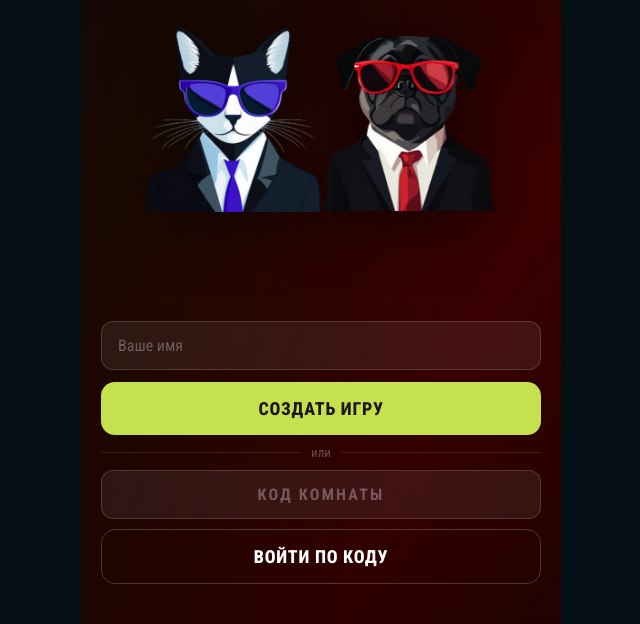
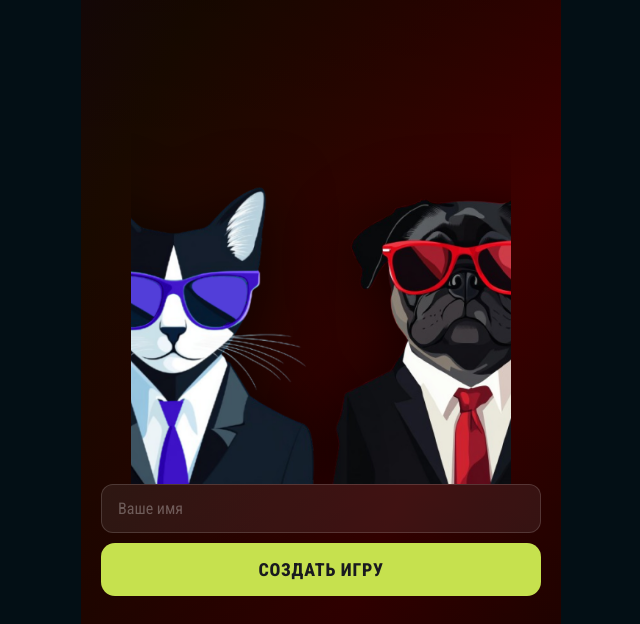
Before and after one commit to alehuiux-art/codenames, a website: page public/index.html in a window 1280 px wide. Shown: the part 176-800 px from the top of the page, without its empty margins (319-959 px from the left). Drawn offline with nearby package versions, Linux system fonts and the light colour scheme.

Commit message:
Home screen: remove manual join, no-scroll layout with flex heroes

```diff
--- a/public/index.html
+++ b/public/index.html
@@ -106,8 +106,9 @@
 
   #screen-home {
     position: relative; overflow: hidden;
-    justify-content: flex-end;
-    padding: 0 20px 40px;
+    height: 100dvh;
+    justify-content: space-between;
+    padding: 0 20px max(28px, env(safe-area-inset-bottom, 28px));
     background: linear-gradient(115deg,
       #0b003d 0%, #1a0060 18%, #0d0028 32%,
       #1a0a00 55%, #3d0000 72%, #1a0500 88%, #0b003d 100%);
@@ -127,7 +128,8 @@
     flex: 1; display: flex; flex-direction: column;
     align-items: center; justify-content: flex-start;
     position: relative; z-index: 1; width: 100%;
-    padding-top: 44px;
+    padding-top: max(36px, env(safe-area-inset-top, 36px));
+    min-height: 0; overflow: hidden;
   }
 
   /* ── Logo ── */
@@ -161,14 +163,14 @@
   .heroes {
     display: flex; align-items: flex-end; justify-content: center;
     width: 100%; max-width: 380px;
-    margin: 16px auto 0;
-    /* overlap heroes slightly in the middle */
-    gap: -20px;
+    margin: 10px auto 0;
+    flex: 1; min-height: 0; overflow: hidden;
   }
   .hero-img {
-    width: 52%; max-width: 200px;
+    height: 100%; max-height: 320px;
+    width: auto;
     filter: drop-shadow(0 8px 32px rgba(0,0,0,.6));
-    flex-shrink: 0;
+    flex-shrink: 0; object-fit: contain; object-position: bottom;
   }
   /* Cat flipped, overlaps dog slightly */
   .hero-img.cat {
@@ -181,8 +183,9 @@
   }
 
   .home-form {
-    display: flex; flex-direction: column; gap: 12px;
+    display: flex; flex-direction: column; gap: 10px;
     width: 100%; position: relative; z-index: 1;
+    flex-shrink: 0;
   }
 
   /* ═══════════════════════════════════════════
@@ -615,11 +618,6 @@
     <!-- Shown when no invite link (normal home screen) -->
     <div id="create-section" style="display:flex;flex-direction:column;gap:10px">
       <button class="btn btn-lime" onclick="doCreate()">Создать игру</button>
-      <div class="divider">или</div>
-      <input id="room-manual-input" class="inp" type="text" placeholder="КОД КОМНАТЫ"
-             maxlength="6" autocomplete="off"
-             style="text-transform:uppercase;letter-spacing:.14em;font-weight:700;text-align:center"/>
-      <button class="btn btn-outline" onclick="doJoinManual()">Войти по коду</button>
     </div>
   </div>
 </div>
@@ -1105,9 +1103,6 @@ function launchConfetti(winner) {
 // ══════════════════════════════════════════════════════
 //  INPUT HELPERS
 // ══════════════════════════════════════════════════════
-document.getElementById('room-manual-input').addEventListener('keydown', e => {
-  if (e.key === 'Enter') doJoinManual();
-});
 document.getElementById('name-input').addEventListener('keydown', e => {
   if (e.key === 'Enter') {
     if (urlRoom) doJoinUrl();
```
